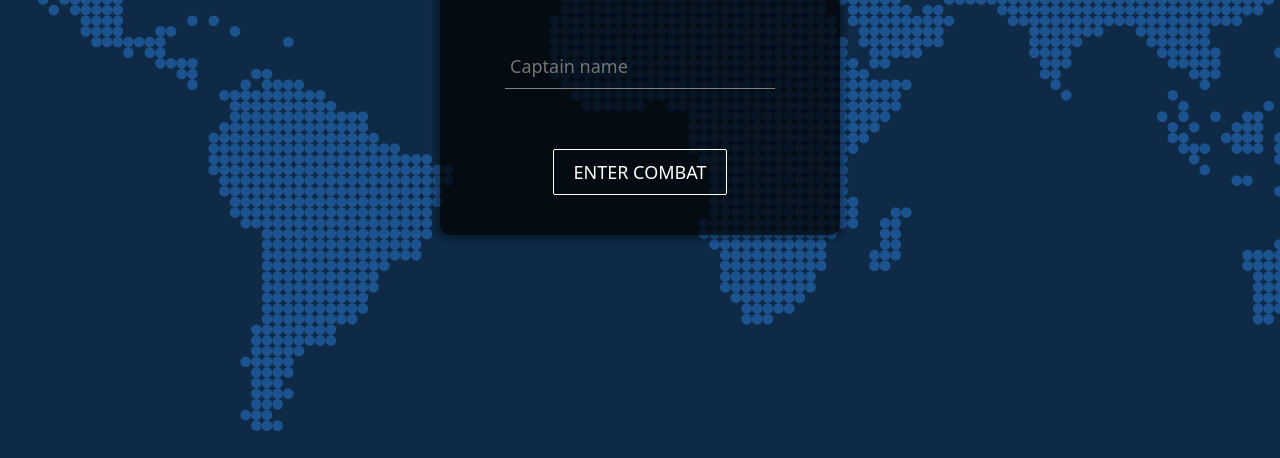
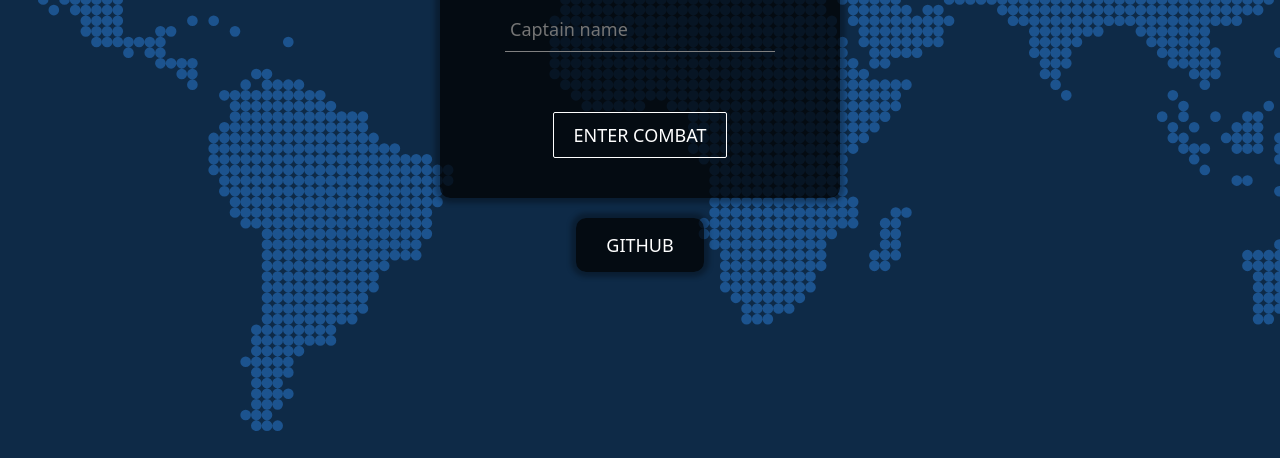
Before and after one commit to MoazAlaa7/Battleship, a website built with webpack: page src/index.html in a window 1280 px wide. Shown: the part 342-800 px from the top of the page. Built offline with nearby package versions, Linux system fonts and the light colour scheme.

Commit message:
feat: add github button

```diff
--- a/src/UI/modules/startMenu.js
+++ b/src/UI/modules/startMenu.js
@@ -27,7 +27,13 @@ function loadStartMenu() {
   });
   startMenu.appendChild(startBtn);
 
+  const githubBtn = createElement("a", ["github-btn"], "GITHUB", {
+    href: "https://github.com/MoazAlaa7/Battleship",
+    target: "_blank",
+  });
+
   appCont.appendChild(startMenu);
+  appCont.appendChild(githubBtn);
 }
 
 export { loadStartMenu, captainName };
--- a/src/UI/styles/startMenu.css
+++ b/src/UI/styles/startMenu.css
@@ -1,5 +1,8 @@
 #app.menu {
   height: 100vh;
+  display: flex;
+  flex-direction: column;
+  gap: 20px;
 }
 
 h1 {
@@ -38,3 +41,39 @@ h1 {
     border-color: white;
   }
 }
+
+.github-btn {
+  position: relative;
+  padding: 15px 30px;
+  font-size: 18px;
+  color: white;
+  background-color: rgba(0, 0, 0, 0.75);
+  box-shadow: 0 0 5px 5px rgba(0, 0, 0, 0.3);
+  border: none;
+  border-radius: 10px;
+  cursor: pointer;
+  overflow: hidden;
+  transition: background-color 0.5s ease;
+}
+
+.github-btn::before {
+  content: "";
+  position: absolute;
+  top: 50%;
+  left: 50%;
+  width: 100%;
+  height: 100%;
+  background: url("../../assets/images/github-logo.svg") center / contain
+    no-repeat;
+  transform: translate(-50%, -50%) scale(0);
+  transition: transform 0.5s ease;
+}
+
+.github-btn:hover::before {
+  transform: translate(-50%, -50%) scale(0.7);
+}
+
+.github-btn:hover {
+  color: transparent;
+  background-color: white;
+}
```
